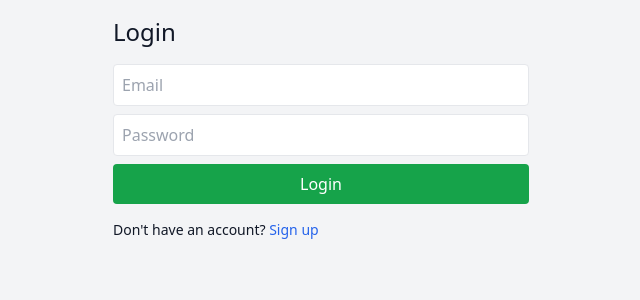
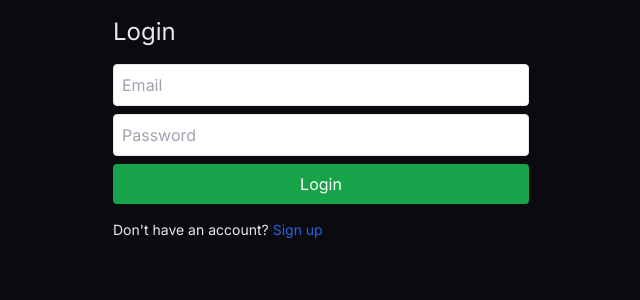
Before and after one commit to lwhela12/djinn, a React (Vite) app in the folder frontend/: page /login in a window 1280 px wide. Shown: the top 300 px of the page, without its empty margins (319-959 px from the left). Built offline with nearby package versions, Linux system fonts and the light colour scheme; no server answers.

Commit message:
feat: apply mystical UI design

```diff
--- a/frontend/index.html
+++ b/frontend/index.html
@@ -5,7 +5,7 @@
   <meta name="viewport" content="width=device-width, initial-scale=1.0" />
   <title>Manifestation Journal</title>
 </head>
-<body class="bg-gray-100 text-gray-900">
+<body class="bg-void-black text-moonlight font-primary">
   <div id="root"></div>
   <script type="module" src="/src/main.jsx"></script>
 </body>
--- a/frontend/package.json
+++ b/frontend/package.json
@@ -13,7 +13,10 @@
     "react": "^18.2.0",
     "react-dom": "^18.2.0",
     "react-router-dom": "^6.9.0",
-    "reactflow": "^11.11.4"
+    "reactflow": "^11.11.4",
+    "framer-motion": "^10.16.4",
+    "react-particles": "^2.12.2",
+    "lucide-react": "^0.263.1"
   },
   "devDependencies": {
     "@vitejs/plugin-react": "^4.0.0",
--- a/frontend/src/App.jsx
+++ b/frontend/src/App.jsx
@@ -28,7 +28,7 @@ function Layout() {
       <Sidebar />
       <div className="flex-1 flex flex-col">
         <Header />
-        <main className="p-4 flex-1">
+        <main className="pt-20 p-4 flex-1 overflow-hidden">
           <Outlet />
         </main>
       </div>
--- a/frontend/src/components/Chat/ChatInterface.jsx
+++ b/frontend/src/components/Chat/ChatInterface.jsx
@@ -15,9 +15,10 @@ export default function ChatInterface({ sessionId }) {
 
 
   return (
-    <div className="flex flex-col h-full bg-white rounded shadow">
-      <div className="p-4 border-b border-gray-200">
-        <h2 className="text-lg font-semibold">{sessionTitle}</h2>
+    <div className="flex-1 flex flex-col relative">
+      <div className="mystical-bg" />
+      <div className="p-4">
+        <h2 className="font-accent text-xl text-ethereal-gold">{sessionTitle}</h2>
       </div>
       <div className="flex-1 overflow-auto p-4 space-y-2">
         {messages.map((msg) => (
@@ -30,7 +31,7 @@ export default function ChatInterface({ sessionId }) {
         onChange={setInputValue}
         onSend={() => {
           sendMessage(inputValue);
-          setInputValue(''); // Clear the input immediately
+          setInputValue('');
         }}
         disabled={isLoading}
       />
--- a/frontend/src/components/Chat/InputForm.jsx
+++ b/frontend/src/components/Chat/InputForm.jsx
@@ -2,24 +2,27 @@ import React from 'react';
 
 export default function InputForm({ value, onChange, onSend, disabled }) {
   return (
-    <div className="mt-auto p-2 border-t">
+    <div className="p-6">
       <form
         onSubmit={(e) => {
           e.preventDefault();
           onSend();
         }}
-        className="flex"
+        className="flex items-center space-x-2"
       >
+        <div className="glass-panel p-4 flex-1 rounded-2xl flex items-center">
           <input
             type="text"
-          className="flex-1 p-2 border rounded"
+            className="w-full bg-transparent text-moonlight placeholder-sage-mist focus:outline-none"
+            placeholder="Speak your desire into existence..."
             value={value}
             onChange={(e) => onChange(e.target.value)}
             disabled={disabled}
           />
-        <button type="submit" className="ml-2 px-4 py-2 bg-blue-600 text-white rounded" disabled={disabled}>
+          <button type="submit" className="liquid-button ml-2 p-2" disabled={disabled}>
             Send
           </button>
+        </div>
       </form>
     </div>
   );
--- a/frontend/src/components/Chat/MessageBubble.jsx
+++ b/frontend/src/components/Chat/MessageBubble.jsx
@@ -1,8 +1,11 @@
 import React from 'react';
 
 export default function MessageBubble({ role, content }) {
+  const userClasses = 'self-end bg-gradient-to-br from-amber-glow to-ethereal-gold text-deep-earth';
+  const djinnClasses = 'self-start bg-deep-earth border border-amber-glow text-moonlight';
+
   return (
-    <div className={`p-2 my-1 rounded ${role === 'user' ? 'bg-blue-200 self-end' : 'bg-gray-200 self-start'}`}>
+    <div className={`glass-panel p-3 my-1 rounded-xl max-w-md ${role === 'user' ? userClasses : djinnClasses}`}>
       {content}
     </div>
   );
--- a/frontend/src/components/History/SessionList.jsx
+++ b/frontend/src/components/History/SessionList.jsx
@@ -44,16 +44,15 @@ export default function SessionList() {
   };
 
   return (
-    <div className="p-4 flex flex-col h-full">
-      <div className="flex items-center justify-between mb-4">
-        <h2 className="text-xl font-semibold">Sessions</h2>
-        <button onClick={handleNew} className="text-blue-600 hover:underline">
-          + New
+    <div className="p-4 flex flex-col h-full space-y-4">
+      <div className="p-6">
+        <button onClick={handleNew} className="liquid-button w-full p-4 text-deep-earth font-medium">
+          ✨ New Manifestation
         </button>
       </div>
-      <ul className="overflow-auto flex-1">
+      <ul className="overflow-auto flex-1 space-y-2">
         {sessions.map((session) => (
-          <li key={session.id} className="mb-2">
+          <li key={session.id} className="">
             <SessionItem session={session} onDelete={handleDelete} />
           </li>
         ))}
--- a/frontend/src/components/Layout/Header.jsx
+++ b/frontend/src/components/Layout/Header.jsx
@@ -12,16 +12,20 @@ export default function Header() {
   };
 
   return (
-    <header className="p-4 bg-white border-b flex justify-between items-center">
-      <h1 className="text-2xl font-bold">Manifestation Journal</h1>
+    <header className="fixed top-0 w-full z-50 glass-panel backdrop-blur-xl animate-slideInFromLeft">
+      <div className="flex items-center justify-between p-4">
+        <h1 className="font-accent text-2xl text-ethereal-gold animate-mysticalGlow">
+          Manifestation Journal
+        </h1>
         {user && (
           <div className="flex items-center space-x-4">
-          <span className="text-sm text-gray-600">{user.email}</span>
-          <button onClick={handleLogout} className="text-sm text-red-600 hover:underline">
+            <span className="text-sm text-sage-mist">{user.email}</span>
+            <button onClick={handleLogout} className="text-sm text-error-crimson hover:underline">
               Logout
             </button>
           </div>
         )}
+      </div>
     </header>
   );
 }
--- a/frontend/src/components/Layout/Sidebar.jsx
+++ b/frontend/src/components/Layout/Sidebar.jsx
@@ -3,7 +3,7 @@ import SessionList from '../History/SessionList';
 
 export default function Sidebar() {
   return (
-    <aside className="w-64 bg-gray-100 border-r flex flex-col">
+    <aside className="w-80 glass-panel border-r border-amber-glow/20 flex flex-col">
       <SessionList />
     </aside>
   );
--- a/frontend/src/index.css
+++ b/frontend/src/index.css
@@ -1,3 +1,97 @@
+@import url('https://fonts.googleapis.com/css2?family=Inter:wght@300;400;500;600;700&display=swap');
+@import url('https://fonts.googleapis.com/css2?family=Cormorant+Garamond:wght@300;400;500;600&display=swap');
+
+:root {
+  --void-black: #0a0a0f;
+  --deep-earth: #1a1a23;
+  --mystic-charcoal: #2d2d3a;
+  --forest-shadow: #2c3e2d;
+  --amber-glow: #d4a574;
+  --sage-mist: #7a8471;
+  --ethereal-gold: #f4e4bc;
+  --moonlight: #e8e8f0;
+  --astral-blue: #4a5568;
+  --manifestation-green: #48bb78;
+  --warning-amber: #ed8936;
+  --error-crimson: #e53e3e;
+  --font-primary: 'Inter', -apple-system, BlinkMacSystemFont, sans-serif;
+  --font-accent: 'Cormorant Garamond', serif;
+}
+
 @tailwind base;
 @tailwind components;
 @tailwind utilities;
+
+.glass-panel {
+  background: rgba(42, 42, 58, 0.3);
+  backdrop-filter: blur(20px);
+  border: 1px solid rgba(212, 165, 116, 0.1);
+  border-radius: 16px;
+  box-shadow: 0 8px 32px rgba(0, 0, 0, 0.3), inset 0 1px 0 rgba(255, 255, 255, 0.1);
+}
+
+.liquid-button {
+  position: relative;
+  overflow: hidden;
+  background: linear-gradient(135deg, var(--amber-glow), var(--ethereal-gold));
+  border-radius: 12px;
+  transition: all 0.3s cubic-bezier(0.4, 0, 0.2, 1);
+}
+
+.liquid-button::before {
+  content: '';
+  position: absolute;
+  top: 0;
+  left: -100%;
+  width: 100%;
+  height: 100%;
+  background: linear-gradient(90deg, transparent, rgba(255, 255, 255, 0.2), transparent);
+  transition: left 0.6s;
+}
+
+.liquid-button:hover::before {
+  left: 100%;
+}
+
+.mystical-bg {
+  position: fixed;
+  top: 0;
+  left: 0;
+  width: 100%;
+  height: 100%;
+  background:
+    radial-gradient(circle at 20% 80%, rgba(212, 165, 116, 0.03) 0%, transparent 50%),
+    radial-gradient(circle at 80% 20%, rgba(122, 132, 113, 0.03) 0%, transparent 50%),
+    radial-gradient(circle at 40% 40%, rgba(74, 85, 104, 0.02) 0%, transparent 50%);
+}
+
+@keyframes fadeInUp {
+  from {
+    opacity: 0;
+    transform: translateY(20px);
+  }
+  to {
+    opacity: 1;
+    transform: translateY(0);
+  }
+}
+
+@keyframes slideInFromLeft {
+  from {
+    opacity: 0;
+    transform: translateX(-30px);
+  }
+  to {
+    opacity: 1;
+    transform: translateX(0);
+  }
+}
+
+@keyframes mysticalGlow {
+  0%, 100% {
+    box-shadow: 0 0 20px rgba(212, 165, 116, 0.3);
+  }
+  50% {
+    box-shadow: 0 0 40px rgba(212, 165, 116, 0.6);
+  }
+}
--- a/frontend/tailwind.config.js
+++ b/frontend/tailwind.config.js
@@ -2,7 +2,45 @@
 module.exports = {
   content: ['./index.html', './src/**/*.{js,jsx}'],
   theme: {
-    extend: {}
+    extend: {
+      colors: {
+        'void-black': 'var(--void-black)',
+        'deep-earth': 'var(--deep-earth)',
+        'mystic-charcoal': 'var(--mystic-charcoal)',
+        'forest-shadow': 'var(--forest-shadow)',
+        'amber-glow': 'var(--amber-glow)',
+        'sage-mist': 'var(--sage-mist)',
+        'ethereal-gold': 'var(--ethereal-gold)',
+        'moonlight': 'var(--moonlight)',
+        'astral-blue': 'var(--astral-blue)',
+        'manifestation-green': 'var(--manifestation-green)',
+        'warning-amber': 'var(--warning-amber)',
+        'error-crimson': 'var(--error-crimson)'
+      },
+      fontFamily: {
+        primary: ['var(--font-primary)'],
+        accent: ['var(--font-accent)']
+      },
+      keyframes: {
+        fadeInUp: {
+          '0%': { opacity: '0', transform: 'translateY(20px)' },
+          '100%': { opacity: '1', transform: 'translateY(0)' }
+        },
+        slideInFromLeft: {
+          '0%': { opacity: '0', transform: 'translateX(-30px)' },
+          '100%': { opacity: '1', transform: 'translateX(0)' }
+        },
+        mysticalGlow: {
+          '0%, 100%': { boxShadow: '0 0 20px rgba(212,165,116,0.3)' },
+          '50%': { boxShadow: '0 0 40px rgba(212,165,116,0.6)' }
+        }
+      },
+      animation: {
+        fadeInUp: 'fadeInUp 0.6s ease-out both',
+        slideInFromLeft: 'slideInFromLeft 0.6s ease-out both',
+        mysticalGlow: 'mysticalGlow 3s ease-in-out infinite'
+      }
+    }
   },
   plugins: []
 };
```
Also changed, not shown: frontend/src/components/History/SessionItem.jsx (+7 -5 lines). Lines whose indentation alone changed are shown as unchanged.
